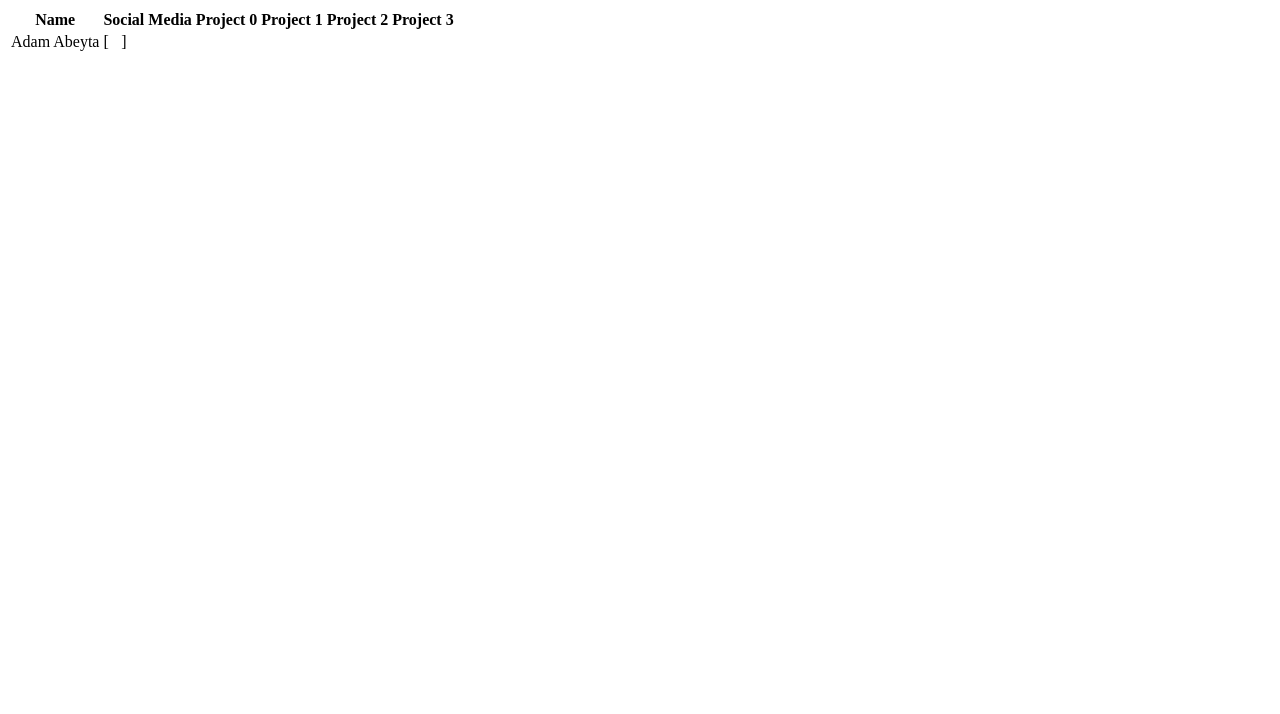
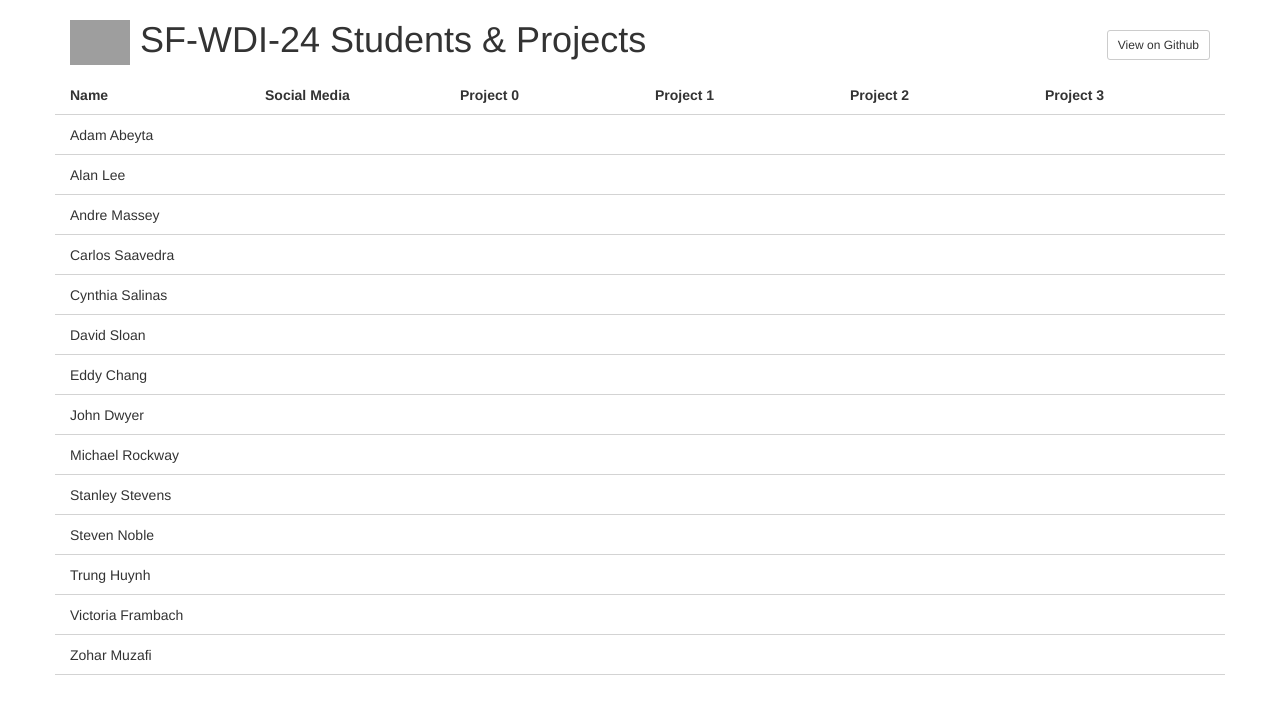
Before and after one commit to sf-wdi-24/class-networking, a plain HTML site: page index.html in a window 1280 px wide. Drawn offline with nearby package versions, Linux system fonts and the light colour scheme; grey boxes are pictures that could not be loaded.

Commit message:
set up table

```diff
--- a/index.html
+++ b/index.html
@@ -3,30 +3,146 @@
 <head>
 	<meta charset="UTF-8">
 	<title>SF-WD-24</title>
+
+	<!-- bootstrap css -->
+	<link type="text/css" rel="stylesheet" href="https://maxcdn.bootstrapcdn.com/bootstrap/3.3.5/css/bootstrap.min.css">
+
+	<!-- font awesome icons -->
+	<link rel="stylesheet" href="https://maxcdn.bootstrapcdn.com/font-awesome/4.4.0/css/font-awesome.min.css">
+
+	<!-- custom styles -->
+	<link type="text/css" rel="stylesheet" href="styles.css">
+
 </head>
 <body>
-<header>
+<div class="container">
+	<header>
+		<h1>
+			<img src="https://cloud.githubusercontent.com/assets/7833470/10423298/ea833a68-7079-11e5-84f8-0a925ab96893.png" width="60"> SF-WDI-24 Students &amp; Projects
+			<a href="https://github.com/sf-wdi-24" target="_blank" class="btn btn-default btn-sm">View on Github</a>
+		</h1>
+	</header>
 
-</header>
-	<table>
-		<thead>
-			<th>Name</th>
-			<th>Social Media</th>
-			<th>Project 0</th>
-			<th>Project 1</th>
-			<th>Project 2</th>
-			<th>Project 3</th>
-		</thead>
-		<tbody>
-			<tr>
-				<td>Adam Abeyta</td>
-				<td>[&#xf08c;]</td>
-				<td></td>
-				<td></td>
-				<td></td>
-				<td></td>
-			</tr>
-		</tbody>
-	</table>
+	<div class="row header">
+		<div class="col-sm-2">Name</div>
+		<div class="col-sm-2">Social Media</div>
+		<div class="col-sm-2">Project 0</div>
+		<div class="col-sm-2">Project 1</div>
+		<div class="col-sm-2">Project 2</div>
+		<div class="col-sm-2">Project 3</div>
+	</div>
+	<div class="row">
+		<div class="col-sm-2">Adam Abeyta</div>
+		<div class="col-sm-2"></div>
+		<div class="col-sm-2"></div>
+		<div class="col-sm-2"></div>
+		<div class="col-sm-2"></div>
+		<div class="col-sm-2"></div>
+	</div>
+	<div class="row">
+		<div class="col-sm-2">Alan Lee</div>
+		<div class="col-sm-2"></div>
+		<div class="col-sm-2"></div>
+		<div class="col-sm-2"></div>
+		<div class="col-sm-2"></div>
+		<div class="col-sm-2"></div>
+	</div>
+	<div class="row">
+		<div class="col-sm-2">Andre Massey</div>
+		<div class="col-sm-2"></div>
+		<div class="col-sm-2"></div>
+		<div class="col-sm-2"></div>
+		<div class="col-sm-2"></div>
+		<div class="col-sm-2"></div>
+	</div>
+	<div class="row">
+		<div class="col-sm-2">Carlos Saavedra</div>
+		<div class="col-sm-2"></div>
+		<div class="col-sm-2"></div>
+		<div class="col-sm-2"></div>
+		<div class="col-sm-2"></div>
+		<div class="col-sm-2"></div>
+	</div>
+	<div class="row">
+		<div class="col-sm-2">Cynthia Salinas</div>
+		<div class="col-sm-2"></div>
+		<div class="col-sm-2"></div>
+		<div class="col-sm-2"></div>
+		<div class="col-sm-2"></div>
+		<div class="col-sm-2"></div>
+	</div>
+	<div class="row">
+		<div class="col-sm-2">David Sloan</div>
+		<div class="col-sm-2"></div>
+		<div class="col-sm-2"></div>
+		<div class="col-sm-2"></div>
+		<div class="col-sm-2"></div>
+		<div class="col-sm-2"></div>
+	</div>
+	<div class="row">
+		<div class="col-sm-2">Eddy Chang</div>
+		<div class="col-sm-2"></div>
+		<div class="col-sm-2"></div>
+		<div class="col-sm-2"></div>
+		<div class="col-sm-2"></div>
+		<div class="col-sm-2"></div>
+	</div>
+	<div class="row">
+		<div class="col-sm-2">John Dwyer</div>
+		<div class="col-sm-2"></div>
+		<div class="col-sm-2"></div>
+		<div class="col-sm-2"></div>
+		<div class="col-sm-2"></div>
+		<div class="col-sm-2"></div>
+	</div>
+	<div class="row">
+		<div class="col-sm-2">Michael Rockway</div>
+		<div class="col-sm-2"></div>
+		<div class="col-sm-2"></div>
+		<div class="col-sm-2"></div>
+		<div class="col-sm-2"></div>
+		<div class="col-sm-2"></div>
+	</div>
+	<div class="row">
+		<div class="col-sm-2">Stanley Stevens</div>
+		<div class="col-sm-2"></div>
+		<div class="col-sm-2"></div>
+		<div class="col-sm-2"></div>
+		<div class="col-sm-2"></div>
+		<div class="col-sm-2"></div>
+	</div>
+	<div class="row">
+		<div class="col-sm-2">Steven Noble</div>
+		<div class="col-sm-2"></div>
+		<div class="col-sm-2"></div>
+		<div class="col-sm-2"></div>
+		<div class="col-sm-2"></div>
+		<div class="col-sm-2"></div>
+	</div>
+	<div class="row">
+		<div class="col-sm-2">Trung Huynh</div>
+		<div class="col-sm-2"></div>
+		<div class="col-sm-2"></div>
+		<div class="col-sm-2"></div>
+		<div class="col-sm-2"></div>
+		<div class="col-sm-2"></div>
+	</div>
+	<div class="row">
+		<div class="col-sm-2">Victoria Frambach</div>
+		<div class="col-sm-2"></div>
+		<div class="col-sm-2"></div>
+		<div class="col-sm-2"></div>
+		<div class="col-sm-2"></div>
+		<div class="col-sm-2"></div>
+	</div>
+	<div class="row">
+		<div class="col-sm-2">Zohar Muzafi</div>
+		<div class="col-sm-2"></div>
+		<div class="col-sm-2"></div>
+		<div class="col-sm-2"></div>
+		<div class="col-sm-2"></div>
+		<div class="col-sm-2"></div>
+	</div>
+</div>
 </body>
 </html>
--- /dev/null
+++ b/styles.css
@@ -0,0 +1,13 @@
+.btn {
+	float: right;
+	margin-top: 10px;
+}
+.row {
+	border-bottom: 1px solid rgb(211,211,211);
+	height: 40px;
+	padding-top: 10px;
+	padding-bottom: 10px;
+}
+.row.header {
+	font-weight: bold;
+}
```
Also changed, not shown: 1 other file.
